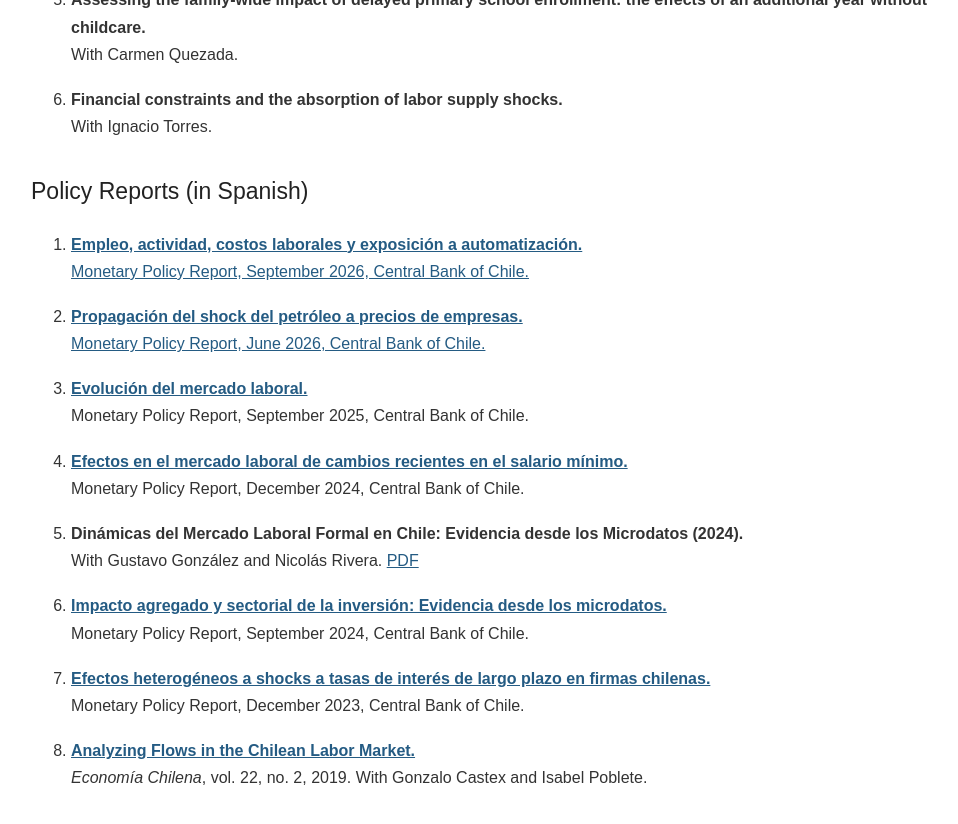
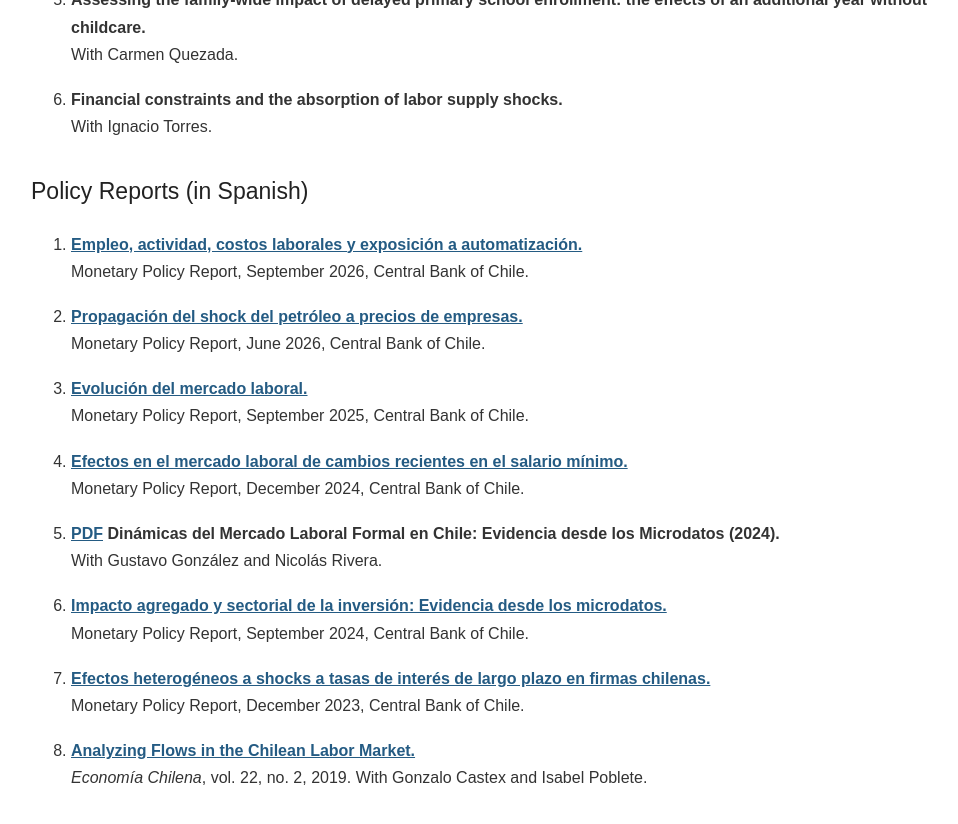
Before and after one commit to robertogillmore/robertogillmore.github.io, a Jekyll site: the page research.html, which Jekyll copies as it is, in a window 1280 px wide and 900 px high, scrolled down 1184 px. Shown: the top 824 px of the window, without its empty margins (133-1091 px from the left). Built offline with Jekyll 4.4.1, drawn with Linux system fonts in a browser that asks for light colours.

Commit message:
Update research.html

```diff
--- a/research.html
+++ b/research.html
@@ -163,7 +163,9 @@
         <p>
           <strong>
           <a href="https://www.bcentral.cl/documents/33528/8616225/Minutas+Citadas+en+el+IPoM+Septiembre+2026.pdf/1f4f2f7d-52ac-ce1b-7246-d940bdc1cc1f?t=1788978642424">
-            Empleo, actividad, costos laborales y exposición a automatización.</strong><br>
+            Empleo, actividad, costos laborales y exposición a automatización.
+          </a>
+          </strong><br>
           Monetary Policy Report, September 2026, Central Bank of Chile.
         </p>
       </li>
@@ -172,7 +174,9 @@
         <p>
           <strong>
           <a href="https://www.bcentral.cl/documents/33528/8413153/Minutas+citadas+en+el+IPoM+Junio+2026.pdf/dd9dcd23-6d8a-801e-e8be-215d195f7c6a?t=1781720868368">
-            Propagación del shock del petróleo a precios de empresas.</strong><br>
+            Propagación del shock del petróleo a precios de empresas.
+          </a>
+          </strong><br>
           Monetary Policy Report, June 2026, Central Bank of Chile.
         </p>
       </li>
@@ -201,9 +205,12 @@
 
         <li>
     <p>
-      <strong>Dinámicas del Mercado Laboral Formal en Chile: Evidencia desde los Microdatos (2024).</strong><br>
+      <strong>
+            <a href="https://www.bcentral.cl/documents/33528/133326/Documento+de+Trabajo+1037.pdf/7fc10532-31b0-cefe-1a08-c65ff5b625a4?t=1743002903036" target="_blank" rel="noopener">PDF</a>
+        Dinámicas del Mercado Laboral Formal en Chile: Evidencia desde los Microdatos (2024).
+      </a>
+          </strong><br>
       With Gustavo González and Nicolás Rivera.
-      <a href="https://www.bcentral.cl/documents/33528/133326/Documento+de+Trabajo+1037.pdf/7fc10532-31b0-cefe-1a08-c65ff5b625a4?t=1743002903036" target="_blank" rel="noopener">PDF</a>
     </p>
   </li>
 
```
